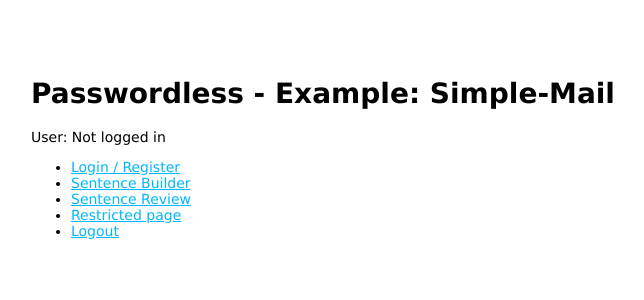
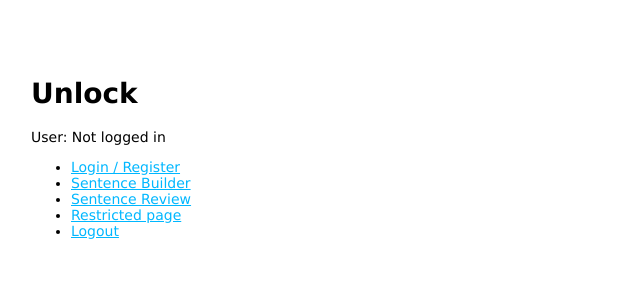
Before and after one commit to fasiha/tatoeba-sentence-builder, a Node project: template views/index.ejs in a window 1280 px wide. Shown: the top 300 px of the page, without its empty margins (27-671 px from the left). Run offline with Node 20 templates, Linux system fonts and the light colour scheme; the template is opened without the code that fills it, so the values that code supplies are empty.

Commit message:
Slightly better index template

```diff
--- a/views/index.ejs
+++ b/views/index.ejs
@@ -1,10 +1,11 @@
 <!DOCTYPE html>
 <html>
   <head>
+    <title>Unlock</title>
     <link rel='stylesheet' href='/static/stylesheets/style.css' type='text/css'>
   </head>
   <body>
-    <h1>Passwordless - Example: Simple-Mail</h1>
+    <h1>Unlock</h1>
     <p>
     User:
     <% if(user) { %>
```
